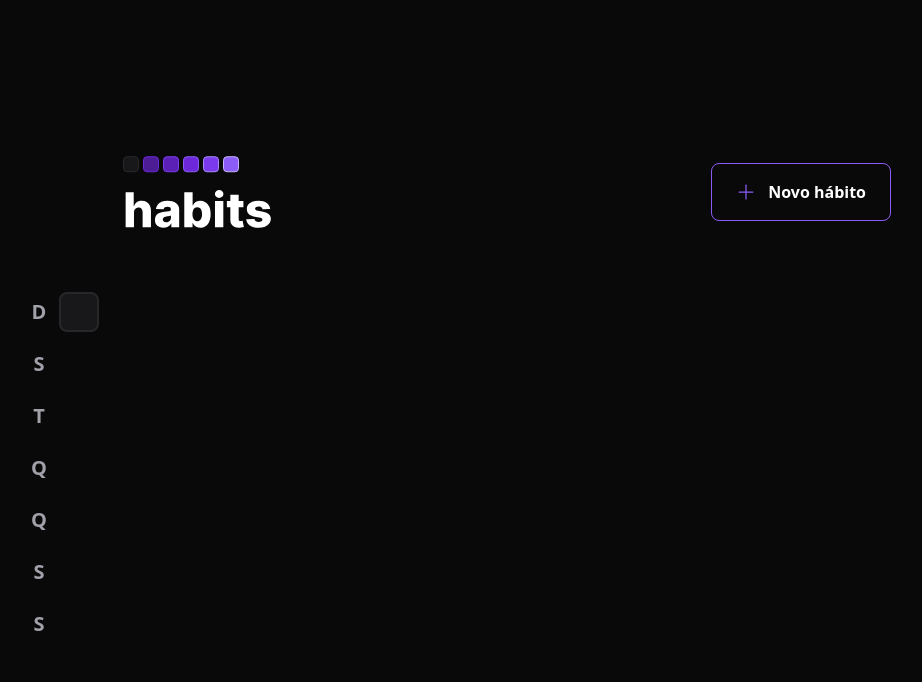
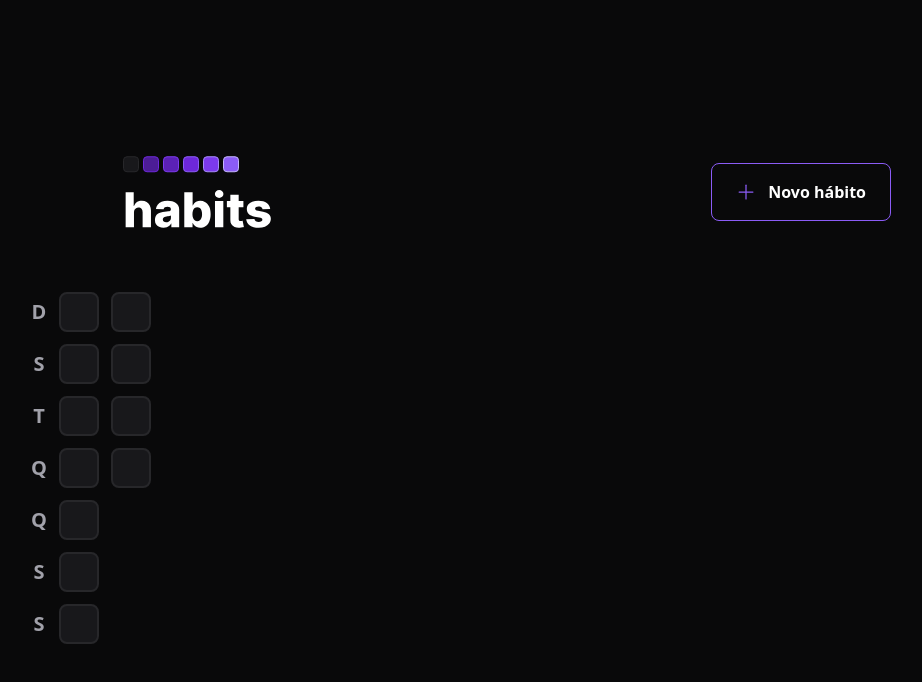
Before and after one commit to luizguilherme4/habits-web, a React (Vite) app: page / in a window 1280 px wide. Shown: the top 682 px of the page, without its empty margins (133-1055 px from the left). Built offline with nearby package versions, Linux system fonts and the light colour scheme.

Commit message:
feat: create day table

```diff
--- a/package.json
+++ b/package.json
@@ -10,6 +10,7 @@
     "preview": "vite preview"
   },
   "dependencies": {
+    "dayjs": "^1.11.10",
     "phosphor-react": "^1.4.1",
     "react": "^18.2.0",
     "react-dom": "^18.2.0"
--- a/src/components/SummaryTable.tsx
+++ b/src/components/SummaryTable.tsx
@@ -1,6 +1,9 @@
+import { generateDatesFromYearBeginning } from "../utils/generate-dates-from-year-beginning"
 import { HabitDay } from "./HabitDay"
 
 const weekDays = ['D', 'S', 'T', 'Q', 'Q', 'S', 'S']
+
+const summaryDates = generateDatesFromYearBeginning()
 
 export function SummaryTable() {
   return (
@@ -19,7 +22,9 @@ export function SummaryTable() {
       </div>
 
       <div className="grid grid-rows-7 grid-flow-col gap-3">
-        <HabitDay />
+        {summaryDates.map(date => {
+          return <HabitDay key={date.toString()} />
+        })}
       </div>
     </div>
   )
--- /dev/null
+++ b/src/utils/generate-dates-from-year-beginning.ts
@@ -0,0 +1,16 @@
+import dayjs from "dayjs";
+
+export function generateDatesFromYearBeginning() {
+  const firstDayOfTheYear = dayjs().startOf("year");
+  const today = new Date();
+
+  const dates = [];
+  let compareDate = firstDayOfTheYear;
+
+  while (compareDate.isBefore(today)) {
+    dates.push(compareDate.toDate());
+    compareDate = compareDate.add(1, "day");
+  }
+
+  return dates;
+}
```
Also changed, not shown: 1 other file (tests, documents, lock files or other folders).
